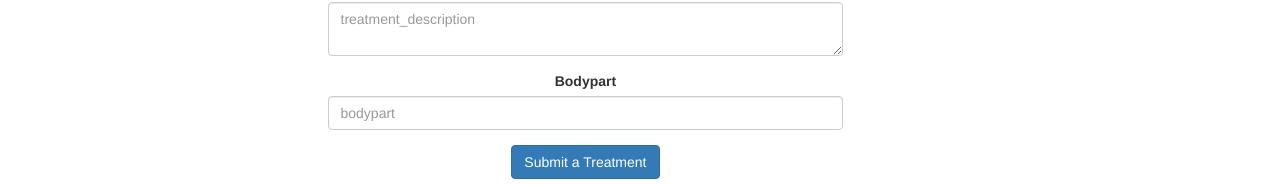
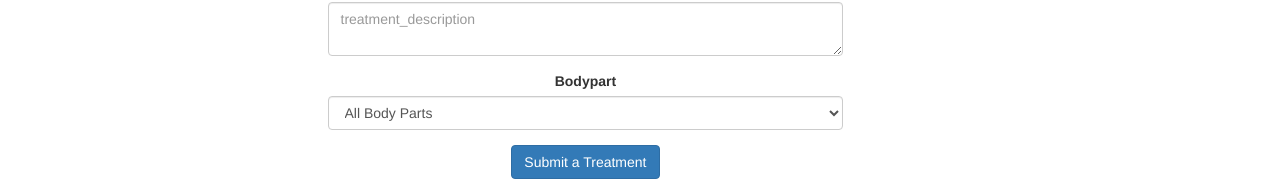
Before and after one commit to parryd4/hypchondreactv2, a React (Create React App) app: page /new in a window 1280 px wide. Shown: the part 234-420 px from the top of the page. Built offline with nearby package versions, Linux system fonts and the light colour scheme; no server answers.

Commit message:
forms work now

```diff
--- a/src/components/TreatmentForm.js
+++ b/src/components/TreatmentForm.js
@@ -10,6 +10,7 @@ export default class TreatmentForm extends Component {
   }
 
   handleChange(event){
+    console.log(event.target.name)
     this.setState({
       [event.target.name]: event.target.value
     })
@@ -39,7 +40,7 @@ export default class TreatmentForm extends Component {
     console.log(this.props)
     return(
       <div>
-        <form onSubmit={this.handleSubmit} >
+        <form>
         <div className="form-group">
           <label for="symptom">Symptom</label>
           <input type='text' className="form-control" placeholder="symptom" name="symptom" value={this.state.symptom} onChange={this.handleChange}/>
@@ -54,11 +55,17 @@ export default class TreatmentForm extends Component {
         </div>
         <div className="form-group">
           <label for="bodypart">Bodypart</label>
-
-          <input type='text' className="form-control" placeholder="bodypart" name="bodypart" value={this.state.bodypart} onChange={this.handleChange}/>
+          <select name="bodypart" className="form-control" value={this.state.bodypart} selected={this.state.bodypart} onChange={this.handleChange}>
+            <option value="">All Body Parts</option>
+            <option value="Chest">Chest</option>
+            <option value="Head">Head</option>
+            <option value="Legs">Legs</option>
+            <option value="Upper limbs">Upper Limbs</option>
+            <option value="Stomach/Pelvis">Stomach / Pelvis</option>
+          </select>
         </div>
         <div className="form-group">
-          <button type='submit' className="btn btn-primary">Submit a Treatment</button>
+          <button type='submit' className="btn btn-primary" onClick={this.handleSubmit} >Submit a Treatment</button>
         </div>
         </form>
       </div>
```
